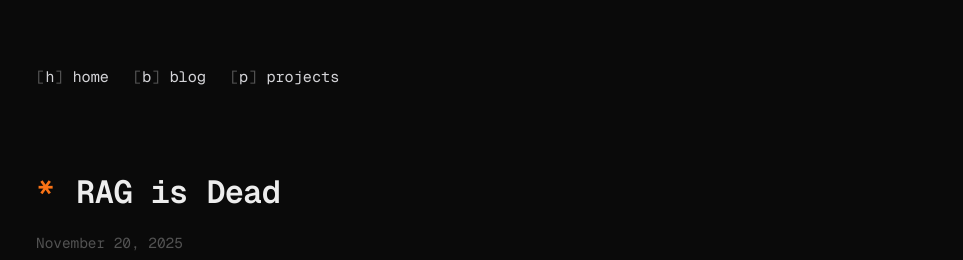
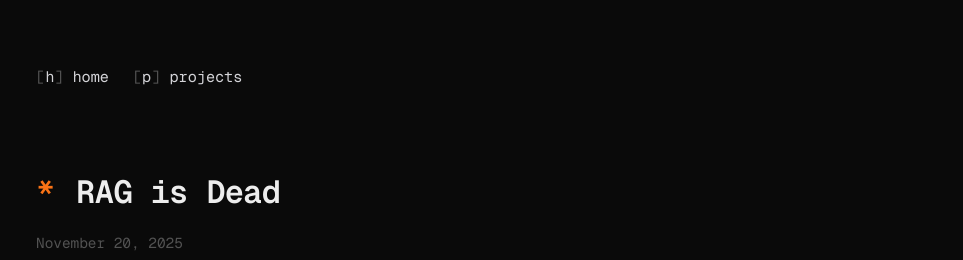
Before and after one commit to tsu-ki/github.io, a Jekyll site: the page built from _posts/2025-11-20-rag-is-dead.md, in a window 1280 px wide and 900 px high. Shown: the top 260 px of the window, without its empty margins (156-1119 px from the left). Built offline with Jekyll 4.4.1, drawn with Linux system fonts in a browser that asks for light colours; some web fonts are replaced.

Commit message:
removed blog endpoint

```diff
--- a/_layouts/default.html
+++ b/_layouts/default.html
@@ -23,9 +23,8 @@
             <nav class="site-nav">
                 <a href="{{ '/' | relative_url }}"><span class="bracket">[</span>h<span class="bracket">]</span>
                     home</a>
-                <a href="{{ '/blog' | relative_url }}"><span class="bracket">[</span>b<span class="bracket">]</span>
-                    blog</a>
-                <a href="{{ '/projects' | relative_url }}"><span class="bracket">[</span>p<span class="bracket">]</span>
+                <a href="https://github.com/tsu-ki?tab=repositories"><span class="bracket">[</span>p<span
+                        class="bracket">]</span>
                     projects</a>
             </nav>
         </header>
```
